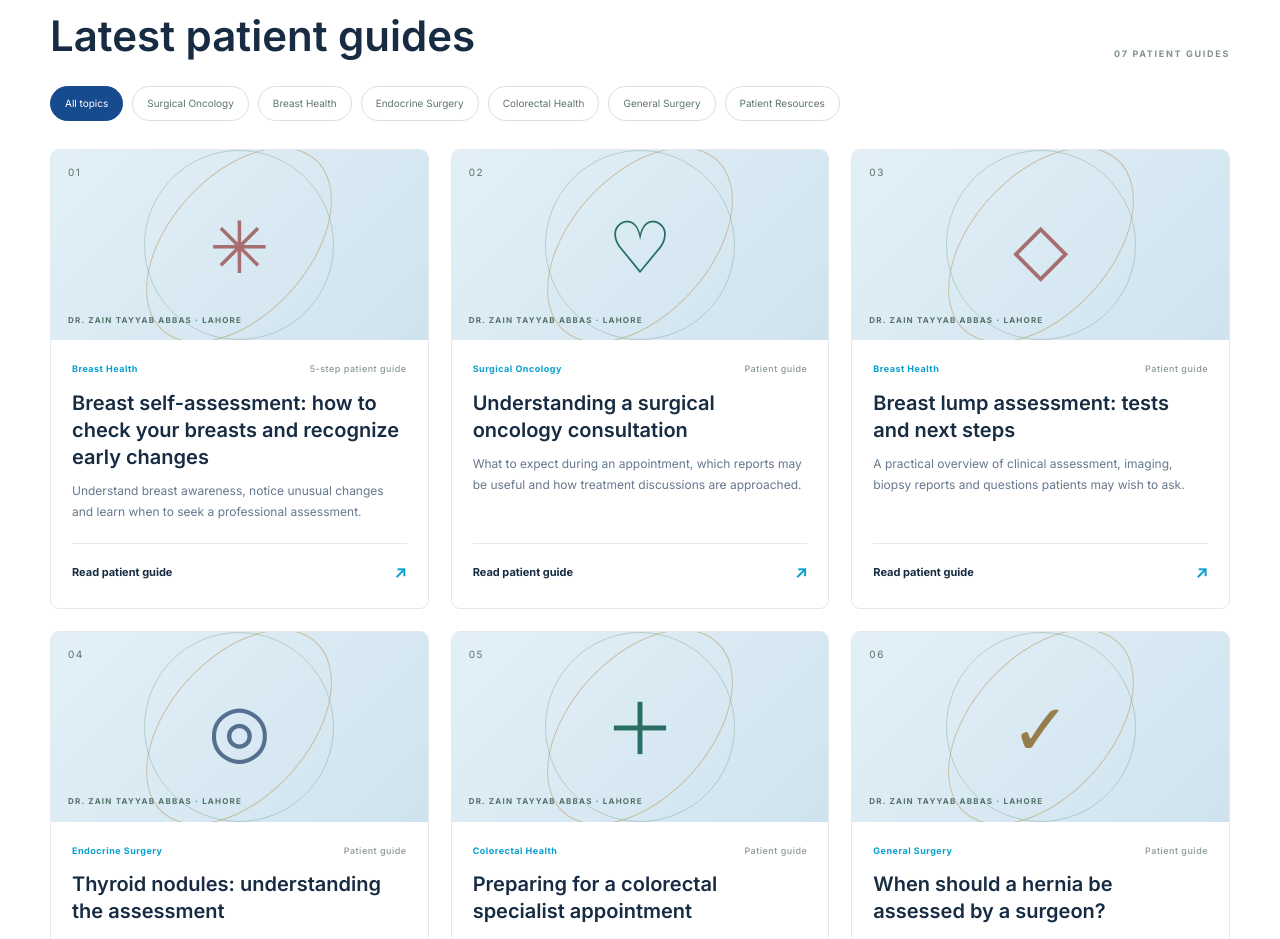
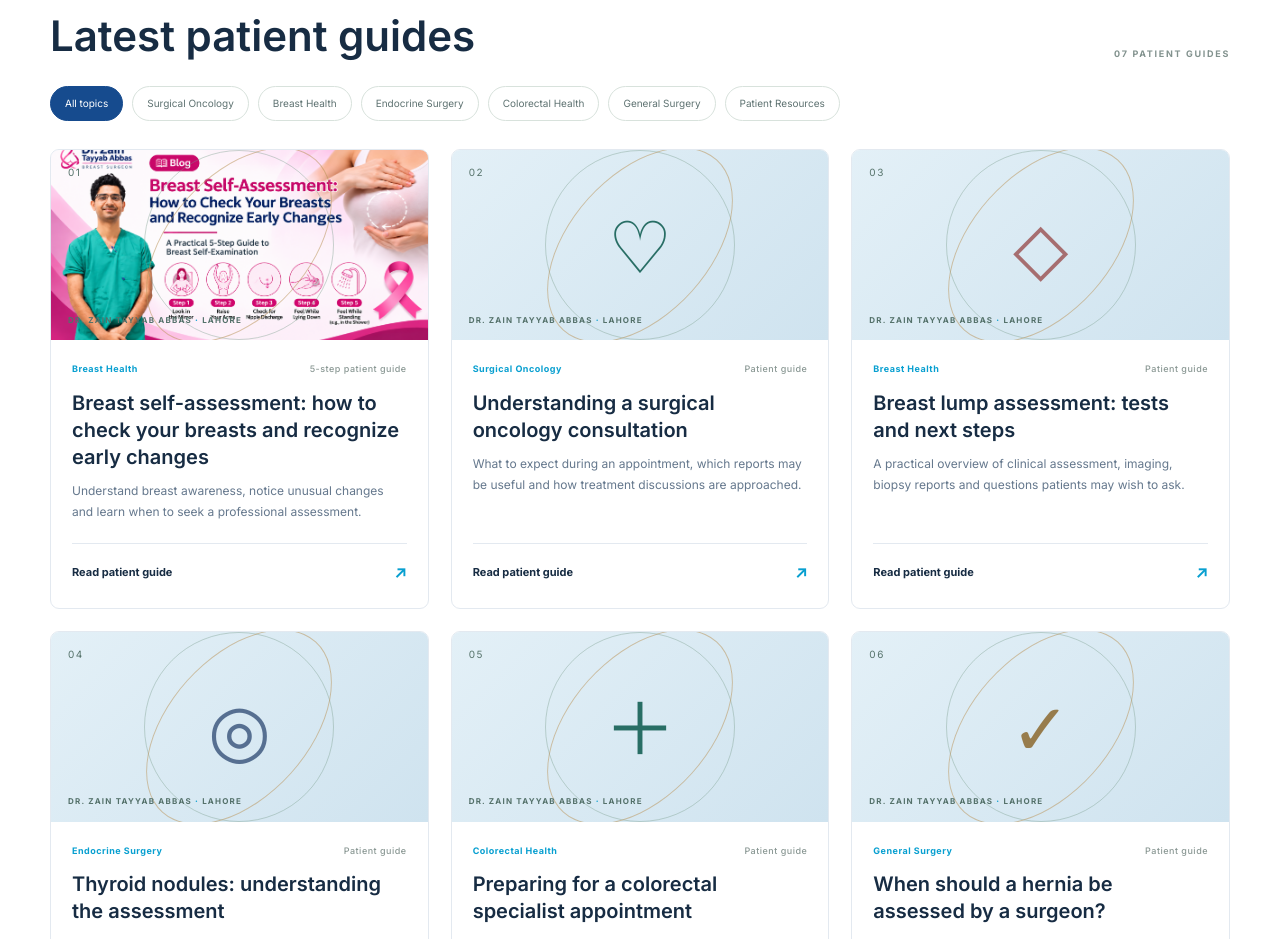
Before and after one commit to franklinctapley-del1122/Drzaintayyababbas, a Next.js app: page /blog in a window 1280 px wide. Shown: the part 1160-2099 px from the top of the page. Built offline with nearby package versions, Linux system fonts and the light colour scheme.

Commit message:
Show uploaded breast self-assessment cover in blog listing

```diff
--- a/app/blog/page.tsx
+++ b/app/blog/page.tsx
@@ -30,7 +30,7 @@ export default function BlogPage() {
   return <Shell><main className="blog-page">
     <section className="blog-hero"><div className="container blog-hero-grid"><div className="blog-hero-copy"><div className="eyebrow">The patient education journal · Lahore</div><h1>Clear information.<br/><em>More confident conversations.</em></h1><p>Explore accessible guides about surgical oncology, endocrine surgery and general surgical conditions. Our aim is to help patients prepare for informed discussions with their healthcare team.</p><div className="blog-hero-meta"><span>MEDICAL EDUCATION</span><i/> <span>REVIEWED FOR CLARITY</span></div></div><div className="blog-hero-art" aria-hidden="true"><div className="blog-orbit blog-orbit-one"/><div className="blog-orbit blog-orbit-two"/><div className="blog-hero-symbol">+</div><div className="blog-hero-note"><span>READ · LEARN · PREPARE</span><strong>Patient-first<br/>health information</strong></div></div></div></section>
     <section className="blog-intro"><div className="container blog-intro-inner"><div><span className="eyebrow">Explore the journal</span><h2>Health topics, explained simply.</h2></div><p>These educational resources are intended to support—not replace—a consultation, diagnosis or treatment advice from a qualified healthcare professional.</p></div></section>
-    <section className="blog-listing"><div className="container"><div className="blog-listing-head"><div><span className="eyebrow">Browse articles</span><h2>Latest patient guides</h2></div><span className="blog-count">07 PATIENT GUIDES</span></div><div className="blog-category-list" aria-label="Article topics">{categories.map((c,i)=><span className={i===0?"blog-category active":"blog-category"} key={c}>{c}</span>)}</div><div className="blog-card-grid">{articles.map((a,i)=><article className="blog-card" key={a.title}><Link href={a.href} className={"blog-card-art "+a.tone} aria-label={"Read "+a.title}><span className="blog-card-index">0{i+1}</span><span className="blog-art-mark">{i===0?"✳":i===1?"♡":i===2?"◇":i===3?"◎":i===4?"＋":"✓"}</span><span className="blog-art-caption">DR. ZAIN TAYYAB ABBAS <b>·</b> LAHORE</span></Link><div className="blog-card-body"><div className="blog-card-meta"><span>{a.category}</span><span>{a.read}</span></div><h3><Link href={a.href}>{a.title}</Link></h3><p>{a.excerpt}</p><Link className="blog-read-link" href={a.href}>Read patient guide <b>↗</b></Link></div></article>)}</div></div></section>
+    <section className="blog-listing"><div className="container"><div className="blog-listing-head"><div><span className="eyebrow">Browse articles</span><h2>Latest patient guides</h2></div><span className="blog-count">07 PATIENT GUIDES</span></div><div className="blog-category-list" aria-label="Article topics">{categories.map((c,i)=><span className={i===0?"blog-category active":"blog-category"} key={c}>{c}</span>)}</div><div className="blog-card-grid">{articles.map((a,i)=><article className="blog-card" key={a.title}><Link href={a.href} className={"blog-card-art "+a.tone} aria-label={"Read "+a.title}><span className="blog-card-index">0{i+1}</span>{i===0 ? <img className="blog-card-cover-image" src="/images/file_0000000001bc8211ab422f0824e461ed.png" alt="Breast self-assessment patient guide cover" loading="lazy"/> : <span className="blog-art-mark">{i===1?"♡":i===2?"◇":i===3?"◎":i===4?"＋":"✓"}</span>}<span className="blog-art-caption">DR. ZAIN TAYYAB ABBAS <b>·</b> LAHORE</span></Link><div className="blog-card-body"><div className="blog-card-meta"><span>{a.category}</span><span>{a.read}</span></div><h3><Link href={a.href}>{a.title}</Link></h3><p>{a.excerpt}</p><Link className="blog-read-link" href={a.href}>Read patient guide <b>↗</b></Link></div></article>)}</div></div></section>
     <section className="blog-disclaimer"><div className="container blog-disclaimer-inner"><span className="blog-disclaimer-icon">i</span><div><strong>Important medical information</strong><p>Articles on this website provide general educational information. They do not establish a doctor–patient relationship and should not be used to self-diagnose or delay urgent medical care. Your care plan should be based on an individual assessment.</p></div></div></section>
     <CTA/>
   </main></Shell>;
```
